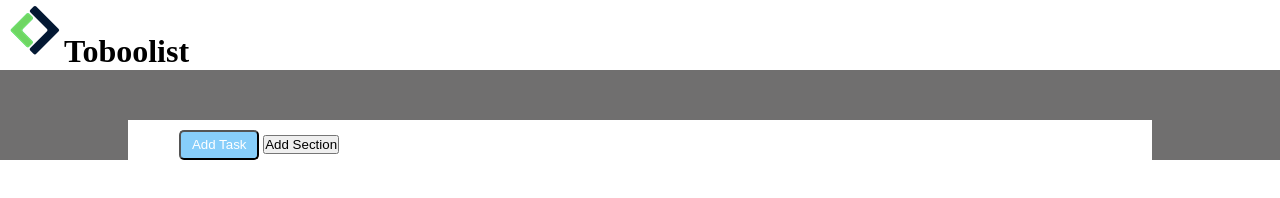
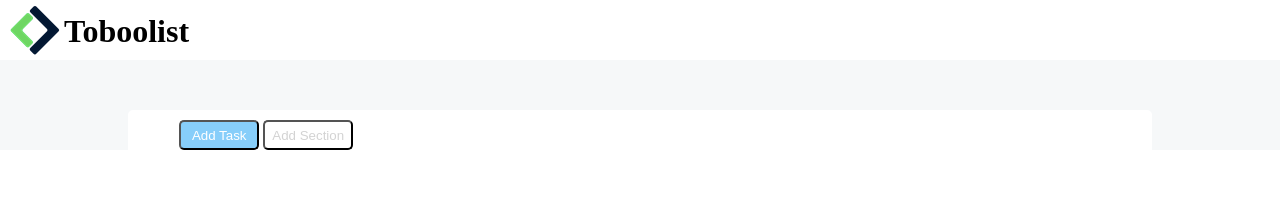
Before and after one commit to Alessio2299/html-css-toboolist, a plain HTML site: page index.html in a window 1280 px wide. Drawn offline with Linux system fonts and the light colour scheme.

Commit message:
Creation Section Button

```diff
--- a/index.html
+++ b/index.html
@@ -8,21 +8,28 @@
     <title>Toboolist</title>
   </head>
   <body>
+    <!-- Logo -->
     <header>
       <div class="box-logo">
         <img src="img/Logo.png" alt="Logo Toboolist">
         <h1 class="name-logo">Toboolist</h1>
       </div>
     </header>
+    <!-- End Logo -->
     <main>
       <div class="principal-container">
-        <div class="container">
+        <!-- Container with button -->
+        <div class="container-button">
           <div class="section-button">
             <button class="btn-blue">Add Task</button>
             <button class="btn-white">Add Section</button>
           </div>
+        </div>
+          <div class="section-text">
+            <section class="new-task">
 
-        </div>
+            </section>
+          </div>
       </div>
 
     </main>
--- a/style.css
+++ b/style.css
@@ -9,11 +9,11 @@
 /* Start Header */
 .name-logo{
   display: inline-block;
-  height: 100%;
   vertical-align: middle;
+  margin-bottom: 40px;
 }
 .box-logo{
-  height: 10%;
+  height: 60px;
   background-color: #fff;
   padding-left: 10px;
   padding-top: 5px;
@@ -23,13 +23,16 @@
 
 /* Start Main */
 .principal-container{
-  background-color: rgb(112, 111, 111);
+  background-color: rgb(246, 248, 249);
   padding-top: 50px;
 }
-.container{
+.container-button{
   width: 80%;
   margin: auto;
-  background-color: white;
+  background-color: #fff;
+  border-top-left-radius: 5px;
+  border-top-right-radius: 5px;
+
 }
 .section-button{
   width: 90%;
@@ -40,12 +43,15 @@
   width: 80px;
   height: 30px;
   background-color: lightskyblue;
-  color: white;
+  color: #fff;
   border-radius: 5px;
-}.btn-blue{
-  width: 80px;
+}.btn-white{
+  width: 90px;
   height: 30px;
-  background-color: lightskyblue;
-  color: white;
+  background-color: #fff;
+  color: lightgrey;
   border-radius: 5px;
 }
+.section-text{
+
+}
```
